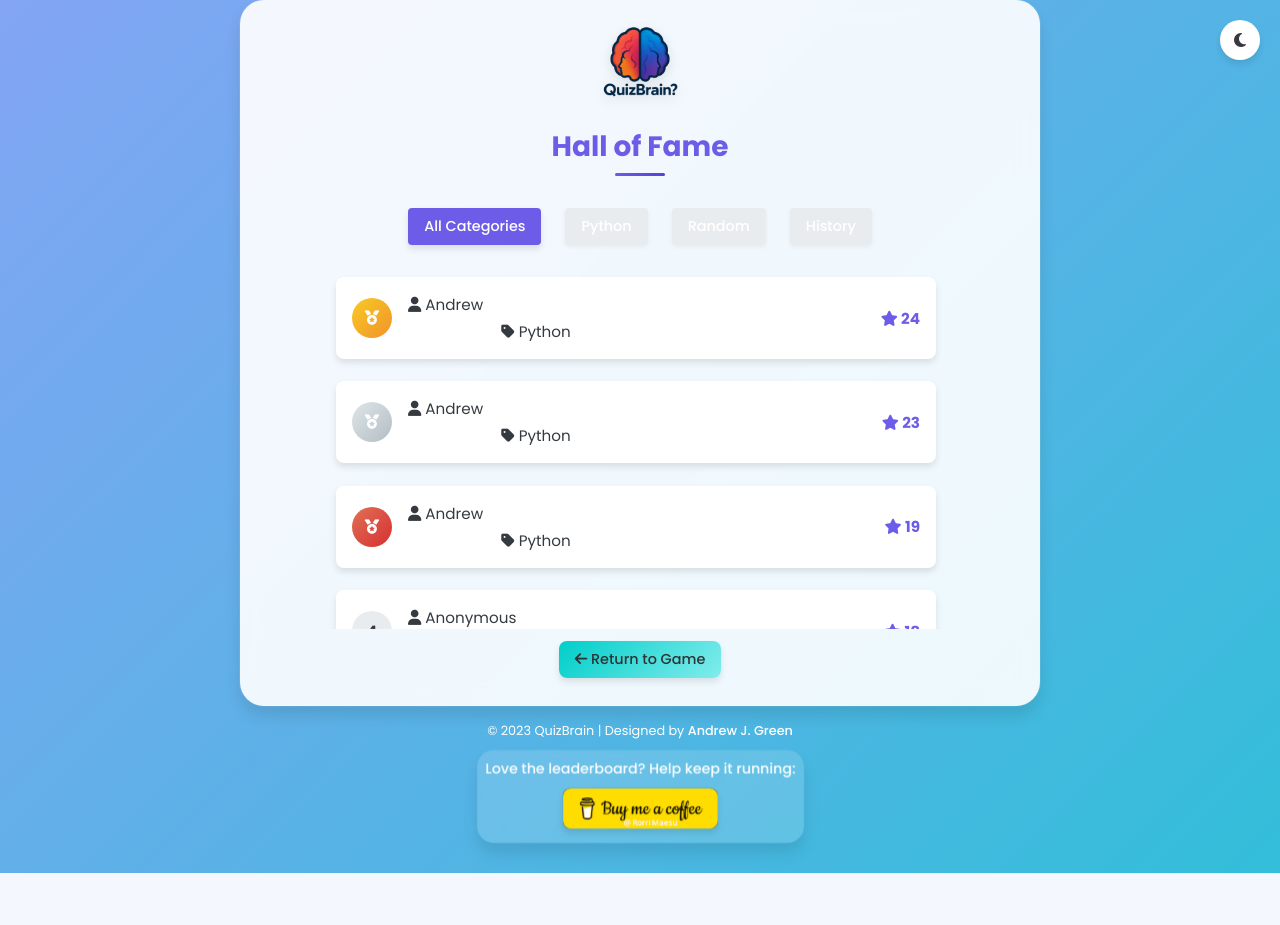
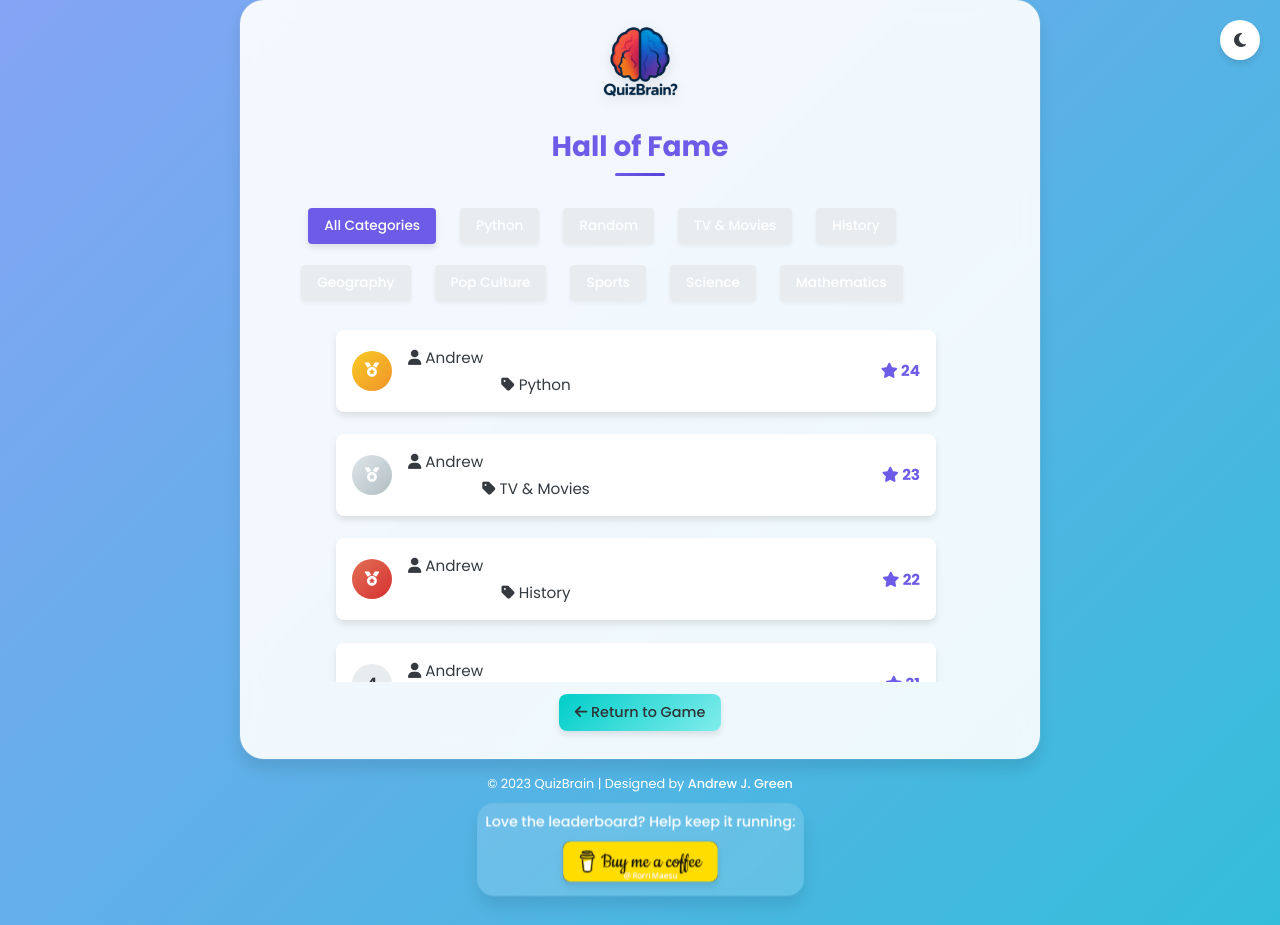
Before and after one commit to RorriMaesu/quizbrain, a Flask app: page /leaderboard in a window 1280 px wide. Before the commit the page ends 873 px from the top, so only its background shows below. Run offline with Flask 3, Linux system fonts and the light colour scheme.

Commit message:
Update leaderboard to include all quiz categories and fix true/false button image paths

```diff
--- a/leaderboard.html
+++ b/leaderboard.html
@@ -25,7 +25,13 @@
             <button class="tab-button active" data-filter="all">All Categories</button>
             <button class="tab-button" data-filter="Python">Python</button>
             <button class="tab-button" data-filter="Random">Random</button>
+            <button class="tab-button" data-filter="Movies and TV Shows">TV & Movies</button>
             <button class="tab-button" data-filter="History">History</button>
+            <button class="tab-button" data-filter="Geography">Geography</button>
+            <button class="tab-button" data-filter="Pop Culture">Pop Culture</button>
+            <button class="tab-button" data-filter="Sports">Sports</button>
+            <button class="tab-button" data-filter="Science">Science</button>
+            <button class="tab-button" data-filter="Math">Mathematics</button>
         </div>
 
         <div id="leaderboard-container" class="fade-in">
--- a/static/leaderboard-tabs.css
+++ b/static/leaderboard-tabs.css
@@ -4,10 +4,13 @@
   gap: 0.5rem;
   margin: 0.75rem 0;
   justify-content: center;
+  max-width: 90%;
+  margin-left: auto;
+  margin-right: auto;
 }
 
 .tab-button {
-  padding: 0.5rem 1rem;
+  padding: 0.4rem 0.8rem;
   background: var(--neutral-200);
   border: none;
   border-radius: var(--border-radius-md);
@@ -15,7 +18,8 @@
   transition: all 0.3s ease;
   font-weight: 500;
   box-shadow: var(--shadow-sm);
-  font-size: 0.9rem;
+  font-size: 0.85rem;
+  margin-bottom: 0.3rem;
 }
 
 .tab-button:hover {
--- a/static/modern-styles.css
+++ b/static/modern-styles.css
@@ -357,20 +357,20 @@ button:active {
 
 .true {
   background-color: var(--success);
-  background-image: url('true_unclicked.png');
+  background-image: url('/static/true_unclicked.png');
 }
 
 .false {
   background-color: var(--error);
-  background-image: url('false_unclicked.png');
+  background-image: url('/static/false_unclicked.png');
 }
 
 .true:active {
-  background-image: url('true_clicked.png');
+  background-image: url('/static/true_clicked.png');
 }
 
 .false:active {
-  background-image: url('false_clicked.png');
+  background-image: url('/static/false_clicked.png');
 }
 
 /* Leaderboard styles */
--- a/static/questions.js
+++ b/static/questions.js
@@ -1793,42 +1793,57 @@ const defaultLeaderboard = {
         {
             "name": "Andrew",
             "score": 23,
-            "category": "Python"
+            "category": "Movies and TV Shows"
+        },
+        {
+            "name": "Andrew",
+            "score": 22,
+            "category": "History"
+        },
+        {
+            "name": "Andrew",
+            "score": 21,
+            "category": "Geography"
+        },
+        {
+            "name": "Andrew",
+            "score": 20,
+            "category": "Pop Culture"
         },
         {
             "name": "Andrew",
             "score": 19,
-            "category": "Python"
-        },
-        {
-            "name": "Anonymous",
-            "score": 18,
-            "category": "Python"
+            "category": "Sports"
         },
         {
             "name": "Andrew",
             "score": 18,
-            "category": "Python"
+            "category": "Science"
         },
         {
             "name": "Andrew",
             "score": 17,
-            "category": "Python"
-        },
-        {
-            "name": "Anonymous",
-            "score": 16,
-            "category": "Python"
+            "category": "Math"
         },
         {
             "name": "Andrew",
             "score": 16,
+            "category": "Random"
+        },
+        {
+            "name": "Anonymous",
+            "score": 15,
             "category": "Python"
         },
         {
-            "name": "Andrew",
-            "score": 15,
-            "category": "Random"
+            "name": "Anonymous",
+            "score": 14,
+            "category": "Movies and TV Shows"
+        },
+        {
+            "name": "Anonymous",
+            "score": 13,
+            "category": "History"
         }
     ]
 };
```
Also changed, not shown: static/styles.css (+4 -4 lines).
